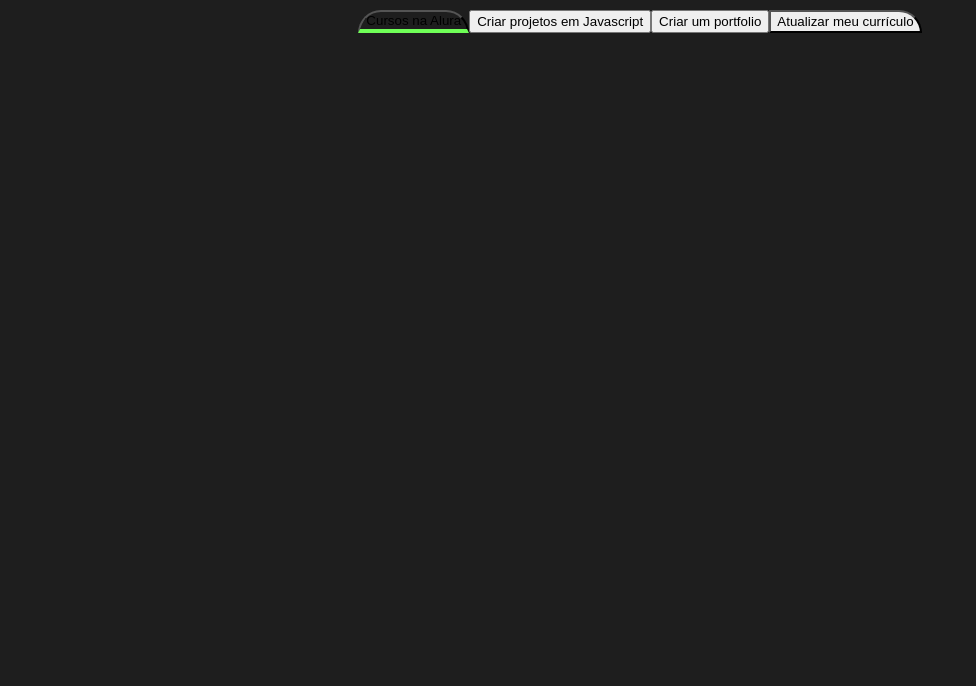
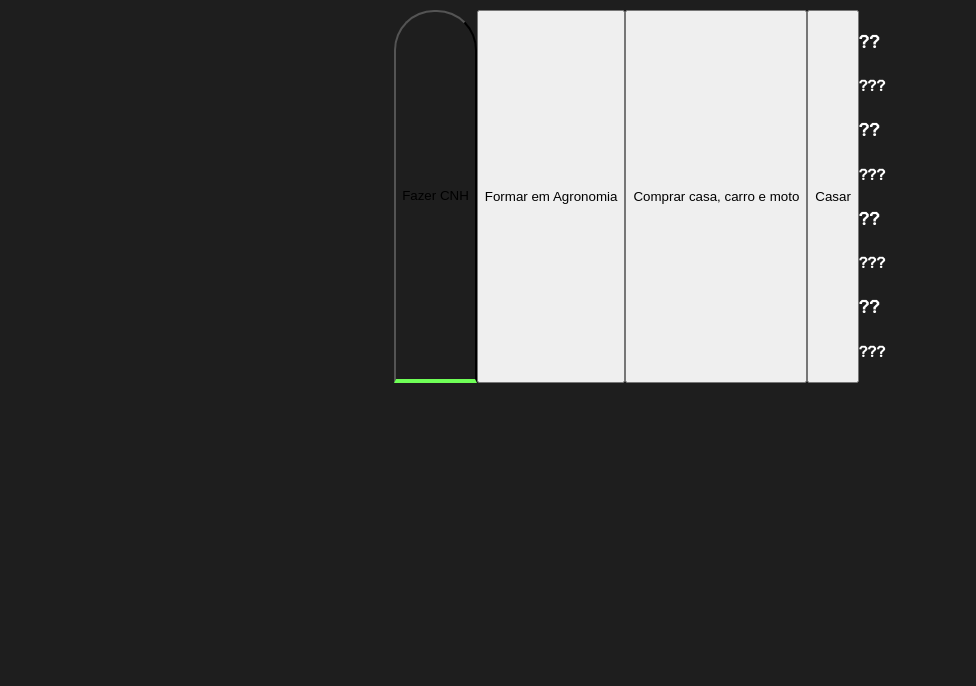
Before and after one commit to KellyGloria/Projeto-de-vida-, a plain HTML site: page index.html in a window 1280 px wide. Shown: the part 114-800 px from the top of the page, without its empty margins (0-976 px from the left). Drawn offline with Linux system fonts and the light colour scheme.

Commit message:
Update index.html

```diff
--- a/index.html
+++ b/index.html
@@ -10,12 +10,31 @@
 
   </body>
      <section class = "conteudo-principal">
-      <h2 class = "titulo-principal">Meus Objetivos do ano</span>_</h2>
+      <h2 class = "titulo-principal">Objetivos da Rakelly</span>_</h2>
       <div class = "botoes">
-        <button class = "botao ativo">Cursos na Alura</button>
-        <button class = "botao">Criar projetos em Javascript</button>
-        <button class = "botao">Criar um portfolio</button>
-        <button class = "botao">Atualizar meu currículo</button>
+        <button class = "botao ativo">Fazer CNH</button>
+        <button class = "botao">Formar em Agronomia</button>
+        <button class = "botao">Comprar casa, carro e moto</button>
+        <button class = "botao"> Casar</button>
+        <div class = "abas-textos">
+           <div class = "abas-conteudo">
+             <h3 class = "abas-conteudo-titulo-principal">??</h3>
+             <h4 class = "abas-conteudo-titulo-secundario">???</h4>
+      </div>
+             <div class = "abas-textos">
+           <div class = "abas-conteudo">
+             <h3 class = "abas-conteudo-titulo-principal">??</h3>
+             <h4 class = "abas-conteudo-titulo-secundario">???</h4>
+      </div>
+                 <div class = "abas-textos">
+           <div class = "abas-conteudo">
+             <h3 class = "abas-conteudo-titulo-principal">??</h3>
+             <h4 class = "abas-conteudo-titulo-secundario">???</h4>
+      </div>
+            <div class = "abas-textos">
+           <div class = "abas-conteudo">
+             <h3 class = "abas-conteudo-titulo-principal">??</h3>
+             <h4 class = "abas-conteudo-titulo-secundario">???</h4>
       </div>
      </section>
      <script src = "main.js"></script>
```
